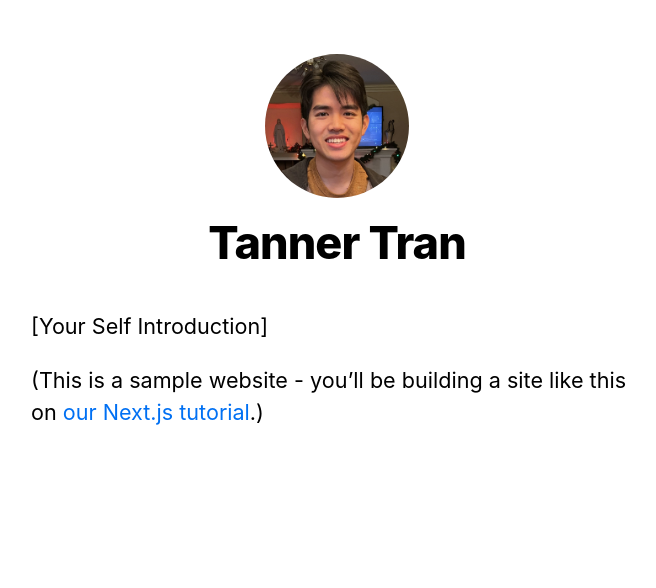
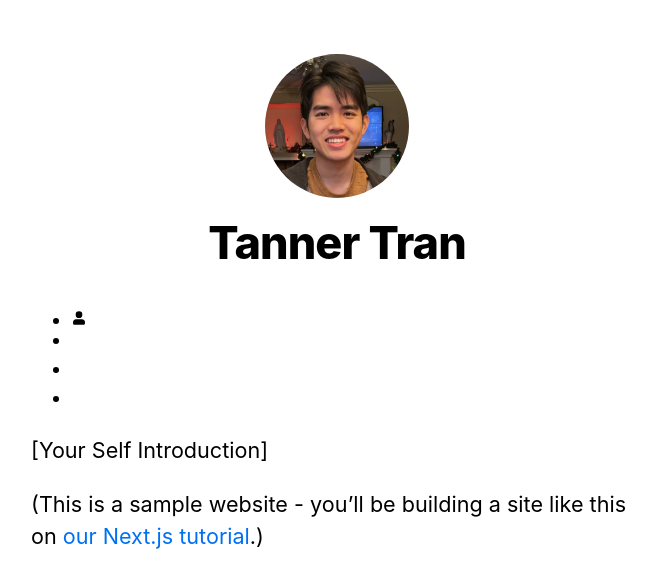
Before and after one commit to tanner9427/website, a Next.js app: page / in a window 1280 px wide. Shown: the top 588 px of the page, without its empty margins (303-959 px from the left). Built offline with nearby package versions, Linux system fonts and the light colour scheme.

Commit message:
navbar further

```diff
--- a/components/layout.js
+++ b/components/layout.js
@@ -3,6 +3,7 @@ import Image from 'next/image';
 import styles from './layout.module.css';
 import utilStyles from '../styles/utils.module.css';
 import Link from 'next/link';
+import Navbar from './navbar';
 
 const name = 'Tanner Tran';
 export const siteTitle = 'Tanner Tran';
@@ -58,6 +59,7 @@ export default function Layout({ children, home }) {
                     </>
                 )}
             </header>
+            <Navbar />
             <main>{children}</main>
             {!home && (
                 <div className={styles.backToHome}>
--- a/components/navbar.js
+++ b/components/navbar.js
@@ -1,18 +1,26 @@
 import Link from 'next/link';
-import styles from './navbar.module.css';
+import styles from './Navbar.module.css';
 
 export default function Navbar() {
     return (
-        <div className = {styles.navbar}>
-            <ul className = {styles.items}>
-                <li className = {styles.item}>
-
+        <div className={styles.navbar}>
+            <ul className={styles.items}>
+                <li className={styles.item}>
+                    <Link href="profile">
+                        <img src="/images/profileimg.svg" alt="Profile" className={styles.icon} />
+                    </Link>
                 </li>
-                <li className = {styles.item}>
-
+                <li className={styles.item}>
+                    <Link href="">
+                    </Link>
                 </li>
-                <li className = {styles.item}>
-
+                <li className={styles.item}>
+                    <Link href="resume">
+                    </Link>
+                </li>
+                <li className={styles.item}>
+                    <Link href="contact">
+                    </Link>
                 </li>
             </ul>
         </div>
--- a/components/navbar.module.css
+++ b/components/navbar.module.css
@@ -0,0 +1,5 @@
+/* Navbar.module.css */
+.navbar {
+    position: sticky;
+
+}
```
Also changed, not shown: public/images/profileimg.svg (added).
